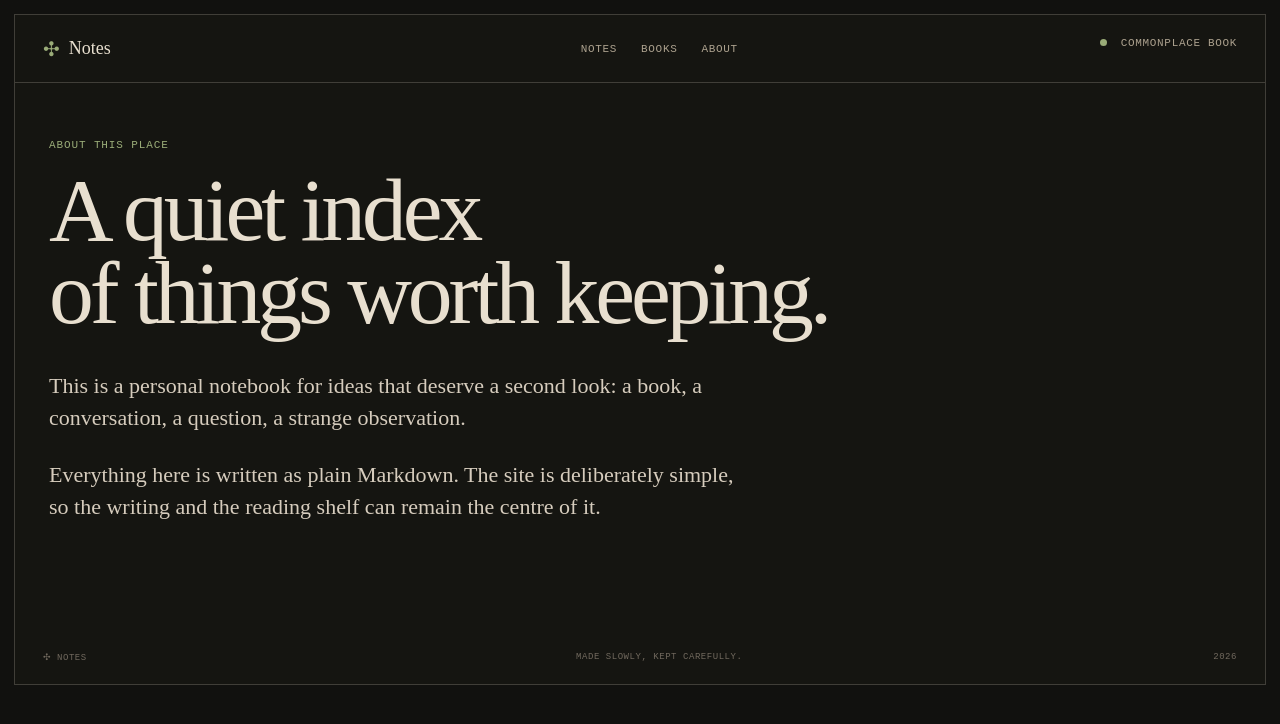
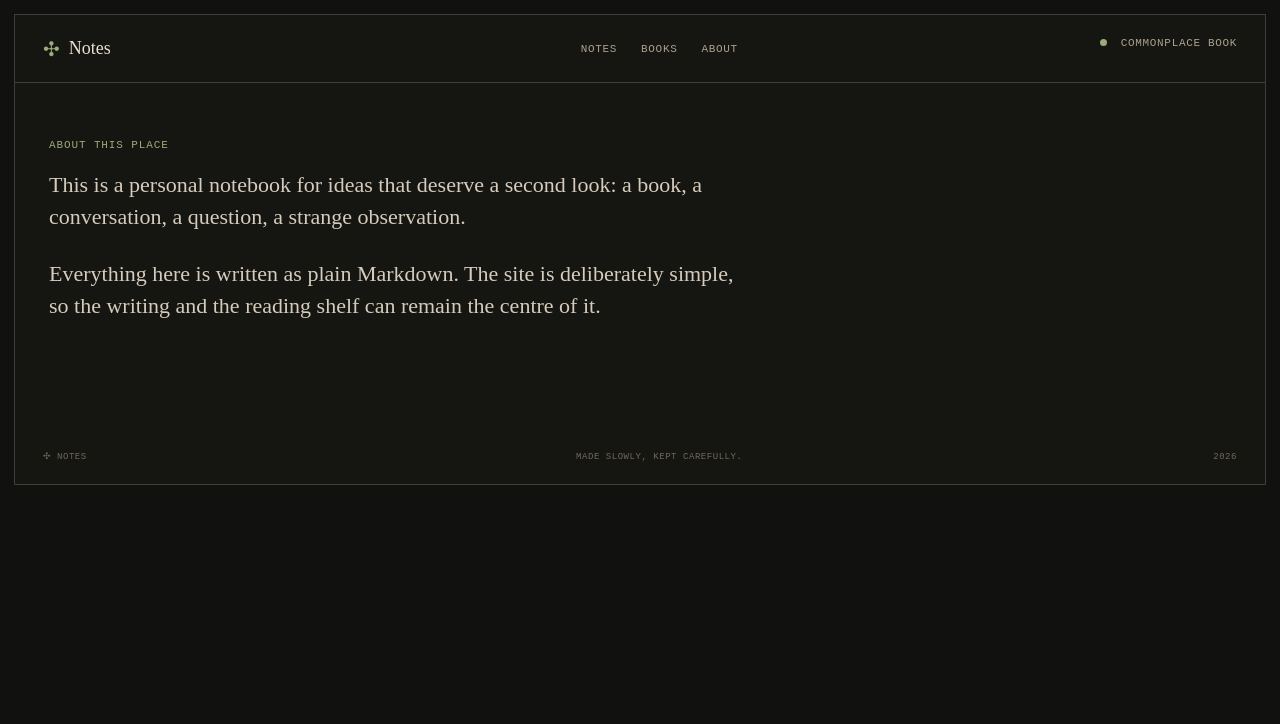
Before and after one commit to rseyfullayev/blog, a Jekyll site: the page built from about.md, in a window 1280 px wide. Shown: the top 724 px of the page. Built offline with Jekyll 4.4.1, drawn with Linux system fonts in a browser that asks for light colours.

Commit message:
Remove heading from about page
Removed the heading from the about page.

```diff
--- a/about.md
+++ b/about.md
@@ -6,7 +6,6 @@ permalink: /about/
 
 <article class="essay about-page">
   <p class="eyebrow">About this place</p>
-  <h1>A quiet index<br>of things worth keeping.</h1>
   <div class="prose">
     <p>This is a personal notebook for ideas that deserve a second look: a book, a conversation, a question, a strange observation.</p>
     <p>Everything here is written as plain Markdown. The site is deliberately simple, so the writing and the reading shelf can remain the centre of it.</p>
```
